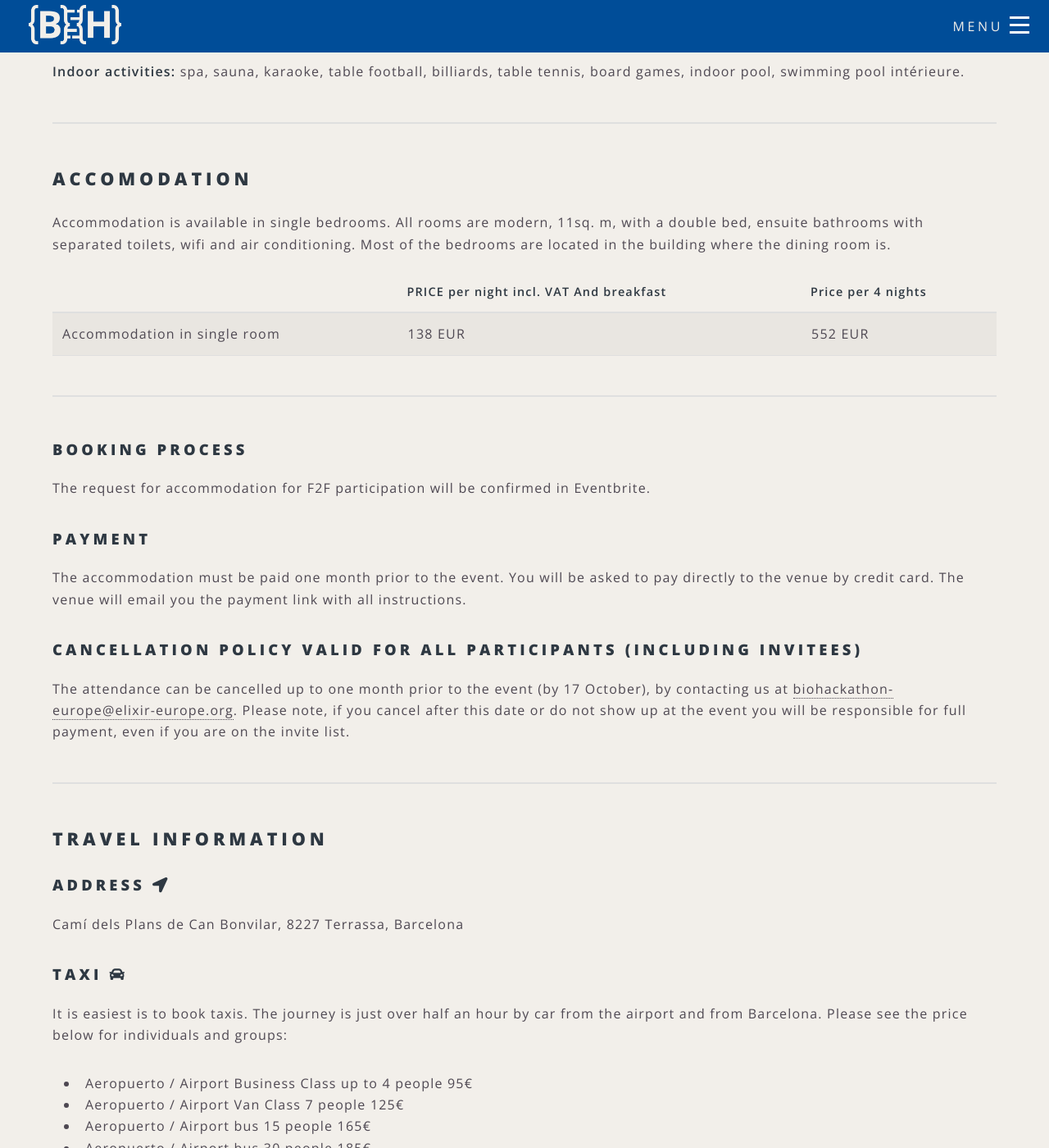
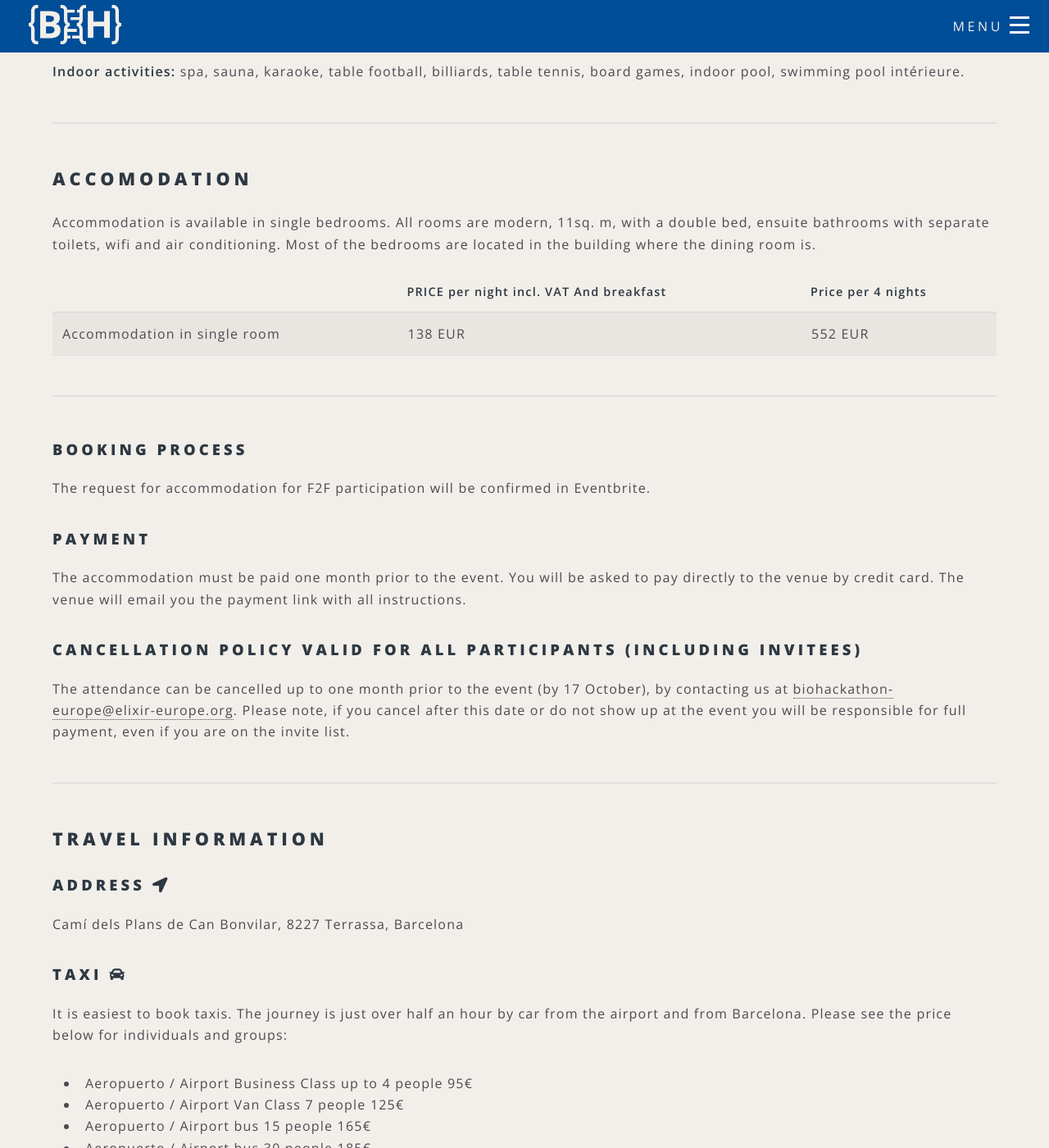
Before and after one commit to elixir-europe/biohackathon-europe-2021, a Jekyll site: the page built from venue.html, in a window 1280 px wide and 1400 px high, scrolled down 978 px. Shown: the whole window at 82% size. Built offline with Jekyll 4.4.1, drawn with Linux system fonts in a browser that asks for light colours; nearby versions of some CDN libraries.

Commit message:
Fixing typos in Venue page

```diff
--- a/venue.html
+++ b/venue.html
@@ -18,7 +18,7 @@ title: Venue
   <hr />
 <section>
     <h2 id="venue-accomodation">ACCOMODATION</h2>
-    <p>Accommodation is available in single bedrooms. All rooms are modern, 11sq. m,  with a double bed, ensuite bathrooms with separated toilets, wifi and air conditioning. Most of the bedrooms are located in the building where the dining room is.</p>
+    <p>Accommodation is available in single bedrooms. All rooms are modern, 11sq. m,  with a double bed, ensuite bathrooms with separate toilets, wifi and air conditioning. Most of the bedrooms are located in the building where the dining room is.</p>
     <!-- <a href="{{ site.baseurl }}/chaletdesc" class="button special">Chalet description</a> -->
         <table>
 			<thead>
@@ -61,7 +61,7 @@ title: Venue
             <h3>Taxi
                 <i class="fa fa-car" aria-hidden="true"></i>
             </h3>
-            <p>It is easiest is to book taxis. The journey is just over half an hour by car from the airport and from Barcelona. Please see the price below for individuals and groups:</p>
+            <p>It is easiest to book taxis. The journey is just over half an hour by car from the airport and from Barcelona. Please see the price below for individuals and groups:</p>
 <ul>
 <li>Aeropuerto / Airport Business Class up to 4 people 95€</li>
 <li>Aeropuerto / Airport Van Class 7 people 125€</li>
```
